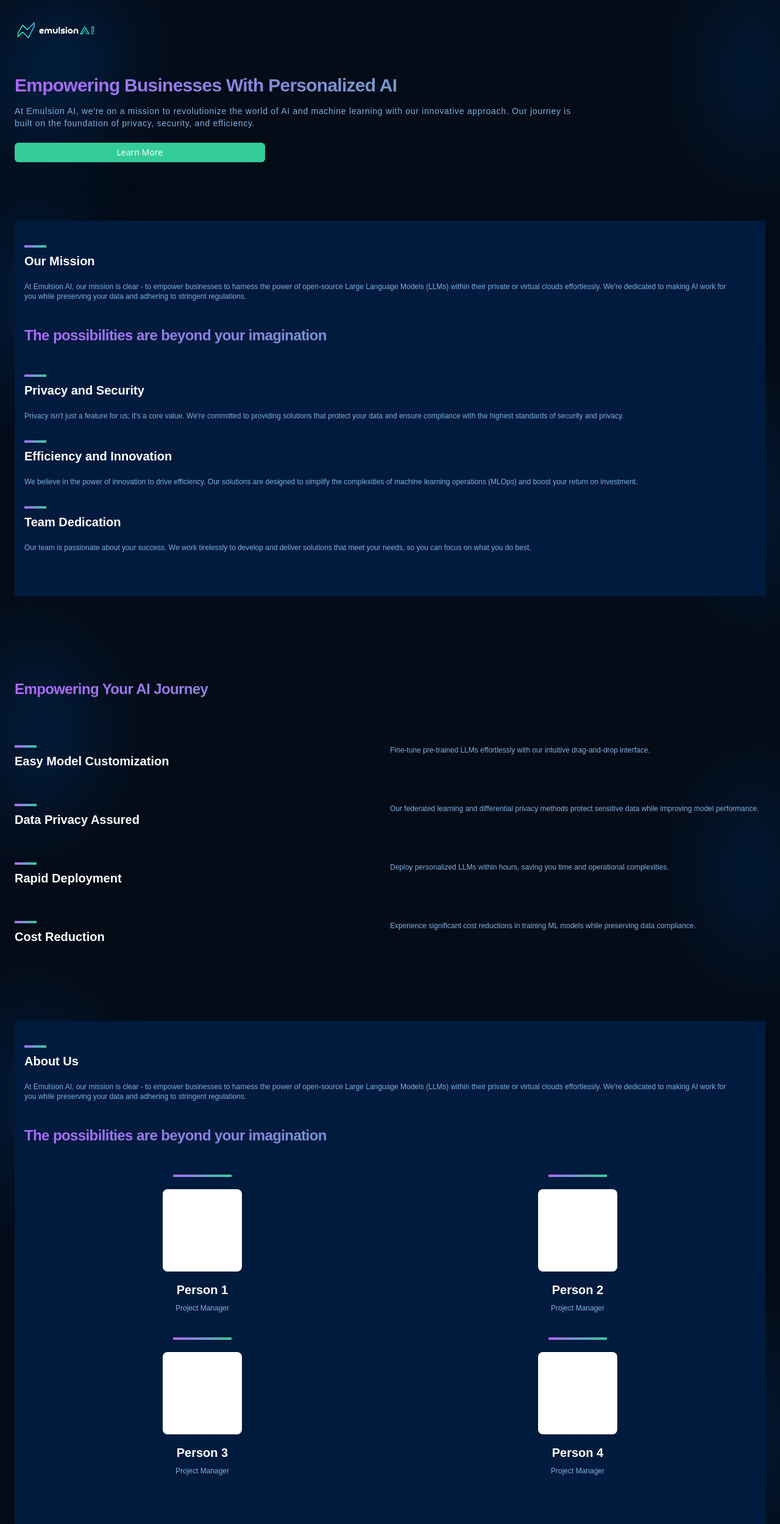
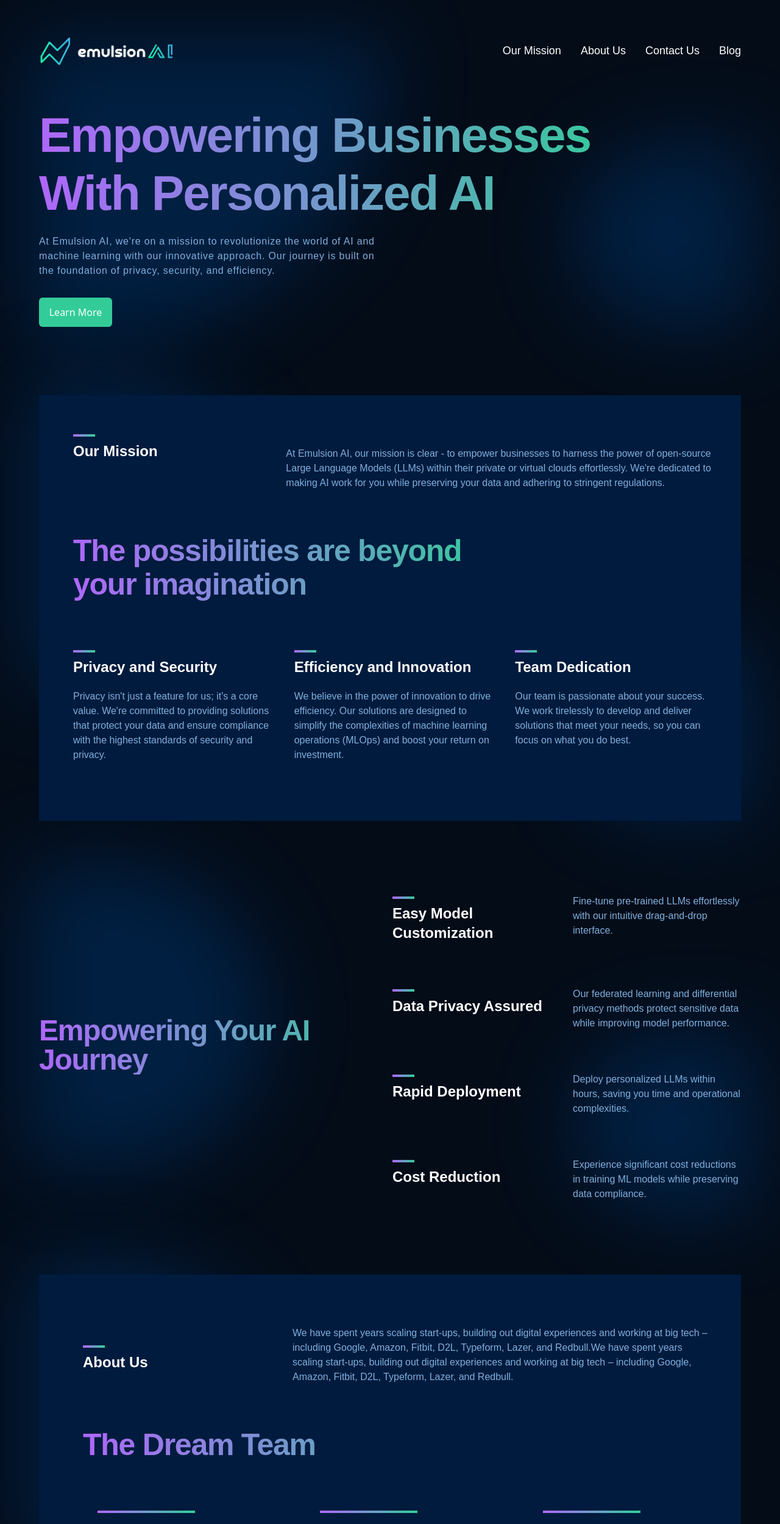
Before and after one commit to Raj-770/emulsion-ai, a Next.js app: page / in a window 1280 px wide. Shown: the top 2499 px of the page at 61% size. Built offline with nearby package versions, Linux system fonts and the light colour scheme.

Commit message:
Updated styles for reponsivness

```diff
--- a/app/globals.css
+++ b/app/globals.css
@@ -13,16 +13,17 @@
 .nav {
     @apply flex flex-row justify-between items-center
 }
-.nav-title {
-    @apply font-manrope font-semibold text-white text-2xl
+
+.nav-logo {
+    @apply my-[-10px] ml-[-20px] w-[200px] sm:w-[350px] sm:ml-[-40px]
 }
 
-.nav-logo {
-    @apply my-[-10px] ml-[-20px]
+.nav-links{
+    @apply hidden md:flex flex-row gap-8 text-lg font-manrope text-white
 }
 
 .nav-menu-icon {
-    @apply sm:hidden flex flex-1 justify-end items-center
+    @apply md:hidden flex flex-1 justify-end items-center
 }
 
 .nav-menu {
@@ -33,45 +34,57 @@
     @apply list-none text-white flex justify-end items-start flex-col gap-4
 }
 
+
+
 /* Hero */
 
 .hero {
-    @apply grid grid-rows-3 mt-12 items-center gap-2 relative
+    @apply grid sm:grid-cols-1 mt-12 items-center gap-2 sm:gap-5 relative
 }
 
 .hero-heading{
-    @apply font-manrope font-bold text-3xl tracking-tight
+    @apply font-manrope font-bold text-3xl sm:text-[80px] sm:leading-[95px] tracking-tight col-span-2 sm:w-10/12
 }
 
 .hero-text{
-    @apply font-manrope text-[#81AFDD] text-sm tracking-wider w-9/12
+    @apply font-manrope text-[#81AFDD] text-xs sm:text-base tracking-wider w-9/12 sm:w-3/4 md:w-2/4 row-start-2
 }
 
 .hero-btn {
-    @apply bg-[#33CC99] text-white text-sm w-2/6 h-8 rounded-md mt-3
+    @apply bg-[#33CC99] text-white text-sm w-2/6 sm:w-[120px] sm:h-12 sm:text-base h-8 rounded-md mt-3 row-start-3
+}
+
+/* Our Mission */
+
+.om-heading {
+    @apply  font-manrope font-semibold text-2xl md:text-[50px] md:leading-[55px] sm:text-4xl mb-12 mt-10 sm:mb-20 tracking-tight md:w-[700px]
 }
 
 /* Features */
 
+.features-heading {
+    @apply font-manrope font-semibold text-2xl mb-12 mt-10 tracking-tight sm:text-3xl md:text-5xl
+}
+
 .features-text {
-    @apply font-manrope font-light text-[#81AFDD] text-[12px] leading-[24px]
+    @apply font-manrope font-light text-[#81AFDD] text-[12px] leading-[24px] sm:text-sm md:text-base
 }
 
 /* About Us */
 
 .au-gradient-bar {
-    @apply bg-gradient-to-r from-[#AE67FA] to-[#33CC99] h-1 w-24;
+    @apply bg-gradient-to-r from-[#AE67FA] to-[#33CC99] h-1 w-24 md:w-40;
 }
 
 
 /* Contact Us */
 
 .form-label {
-    @apply grid grid-cols-1 my-5
+    @apply grid grid-cols-1 my-5 md:grid-cols-3
 }
 
 .form-input {
-    @apply bg-[#031B34] text-white rounded-md p-2 mt-2 mb-5
+    @apply bg-[#031B34] text-white rounded-md p-2 mt-2 mb-5 md:col-span-2
 }
 
 /* Footer */
@@ -88,11 +101,11 @@
   }
 
 .heading {
-    @apply font-manrope font-semibold text-xl text-white mt-2
+    @apply font-manrope font-semibold text-xl text-white mt-2 sm:text-2xl
 }
 
 .text {
-    @apply font-manrope text-[#81AFDD] text-xs mt-5 mb-8
+    @apply font-manrope text-[#81AFDD] text-xs mt-5 mb-8 sm:text-sm md:text-base
 }
 
 html {
@@ -100,13 +113,13 @@ html {
 }
 
 .blur-top-left {
-    @apply absolute bg-[#002853] rounded-br-full blur-3xl opacity-70 w-[200px] h-[250px] z-[-10] top-0
+    @apply absolute bg-[#002853] rounded-br-full blur-3xl opacity-70 w-[200px] h-[250px] sm:w-[400px] sm:h-[500px] md:w-[600px] z-[-10] top-0
 }
 
 .blur-right {
-    @apply absolute bg-[#002853] rounded-l-full blur-3xl opacity-70 w-[100px] h-[300px] z-[-10] right-0 bottom-0
+    @apply absolute bg-[#002853] rounded-l-full blur-3xl opacity-70 w-[100px] h-[300px] sm:w-[200px] sm:h-[400px] md:w-[300px] md:h-[300px] z-[-10] right-0 bottom-0
 }
 
 .blur-left{
-    @apply absolute bg-[#002853] rounded-r-full blur-3xl opacity-70 w-[150px] h-[300px] z-[-10] top-0
+    @apply absolute bg-[#002853] rounded-r-full blur-3xl opacity-70 w-[150px] h-[300px] sm:w-[300px] sm:h-[350px] md:w-[400px] md:h-[500px] z-[-10] top-0
 }
--- a/app/layout.tsx
+++ b/app/layout.tsx
@@ -16,7 +16,7 @@ export default function RootLayout({
   return (
     <html lang="en">
       <body className="bg-[#040C18]">
-        <section className="mx-6 my-7">
+        <section className="mx-6 my-7 sm:mx-16 sm:my-10">
           <Navbar />
 
           {children}
--- a/components/AboutUs.tsx
+++ b/components/AboutUs.tsx
@@ -4,31 +4,34 @@ const AboutUs = () => {
   return (
     <div id="about-us" className="relative bg-[#001B3D] mt-24">
       <div className="blur-left ml-[-24px] mt-[-24px]" />
-      <div className="gird gird-cols-1 py-10">
+      <div className="gird gird-cols-1 py-10 md:py-16 md:pl-14">
         <div className="pl-4 pr-12">
-          <div className="gradient-bar" />
-          <h1 className="heading">About Us</h1>
-          <p className="text">
-            At Emulsion AI, our mission is clear - to empower businesses to
-            harness the power of open-source Large Language Models (LLMs) within
-            their private or virtual clouds effortlessly. We're dedicated to
-            making AI work for you while preserving your data and adhering to
-            stringent regulations.
-          </p>
-          <h1 className="gradient-text font-manrope font-semibold text-2xl mb-12 mt-10 tracking-tight">
-            The possibilities are beyond your imagination
-          </h1>
+          <div className="sm:grid sm:grid-cols-3 items-center">
+            <div className="col-span-1">
+              <div className="gradient-bar" />
+              <h1 className="heading">About Us</h1>
+            </div>
+            <p className="text col-span-2">
+              We have spent years scaling start-ups, building out digital
+              experiences and working at big tech – including Google, Amazon,
+              Fitbit, D2L, Typeform, Lazer, and Redbull.We have spent years
+              scaling start-ups, building out digital experiences and working at
+              big tech – including Google, Amazon, Fitbit, D2L, Typeform, Lazer,
+              and Redbull.
+            </p>
+          </div>
+          <h1 className="gradient-text om-heading">The Dream Team</h1>
         </div>
-        <div className="grid grid-cols-2">
+        <div className="grid grid-cols-2 sm:grid-cols-3">
           {dreamTeam.map((data, index) => (
             <div
               key={index}
-              className="flex flex-col items-center justify-center col-span-1"
+              className="flex flex-col items-center justify-center md:justify-normal md:items-start col-span-1"
             >
-              <div className="au-gradient-bar" />
-              <div className="w-[130px] h-[135px] bg-white rounded-lg mt-5 mb-2"></div>
-              <h1 className="heading">{data.name}</h1>
-              <p className="font-manrope text-[#81AFDD] text-xs mt-2 mb-10">
+              <div className="au-gradient-bar md:ml-[40px]" />
+              <div className="w-[130px] h-[135px] md:w-[250px] md:h-[255px] sm:w-[170px] sm:h-[175px] bg-white rounded-lg mt-5 mb-2"></div>
+              <h1 className="heading md:ml-[10px]">{data.name}</h1>
+              <p className="font-manrope text-[#81AFDD] text-xs sm:text-sm md:text-base mt-2 mb-10 md:ml-[10px]">
                 {data.role}
               </p>
             </div>
--- a/components/Features.tsx
+++ b/components/Features.tsx
@@ -2,22 +2,23 @@ import { featuresData } from "@/constants";
 
 const Features = () => {
   return (
-    <div className="relative grid grid-cols-2 items-start mt-24">
+    <div className="relative grid items-start mt-24 md:grid-cols-2 md:items-center md:gap-2">
       <div className="blur-left ml-[-24px] mt-[-24px]" />
 
-      <h1 className="col-span-2 gradient-text font-manrope font-semibold text-2xl mb-12 mt-10 tracking-tight">
+      <h1 className="gradient-text features-heading">
         Empowering Your AI Journey
       </h1>
-
+      <div className="grid grid-cols-2 gap-5">
         {featuresData.map((data, index) => (
           <>
-          <div className="col-span-1 my-7">
+            <div className="my-7">
               <div className="gradient-bar" />
               <h1 className="heading">{data.title}</h1>
             </div>
             <p className="features-text my-6">{data.desc}</p>
           </>
         ))}
+      </div>
       <div className="blur-right mr-[-24px]" />
     </div>
   );
--- a/components/Navbar.tsx
+++ b/components/Navbar.tsx
@@ -9,7 +9,7 @@ import close from "@/public/close.svg";
 import logo from "@/public/logo.png";
 
 const Navbar = () => {
-  const navLinks = ["Our Mission", "About Us", "Contact Us"];
+  const navLinks = ["Our Mission", "About Us", "Contact Us", "Blog"];
 
   const [toggle, setToggle] = useState(false);
 
@@ -17,21 +17,24 @@ const Navbar = () => {
     <nav className="nav">
       {/* Logo */}
       <Link href={"/"}>
-        {/* <h1 className="nav-title">Emulsion AI</h1> */}
-        <Image
-          src={logo}
-          alt=""
-          width={200}
-          height={32}
-          objectFit="contain"
-          className="nav-logo"
-        />
+        <Image src={logo} alt="" objectFit="contain" className="nav-logo" />
       </Link>
 
       {/* Links for large devices */}
 
+      <div className="nav-links">
+        {navLinks.map((link) => (
+          <a
+            className="hover:underline"
+            href={`#${link.replace(" ", "-").toLowerCase()}`}
+          >
+            {link}
+          </a>
+        ))}
+      </div>
+
       {/* Menu for small devices */}
-      <div className="nav-menu-icon">
+      <div className="nav-menu-icon z-10">
         <Image
           src={toggle ? close : menu}
           alt="menu"
--- a/components/OurMission.tsx
+++ b/components/OurMission.tsx
@@ -2,30 +2,36 @@ import { missionData } from "@/constants";
 
 const OurMission = () => {
   return (
-    <div id="our-mission" className="bg-[#001B3D] mt-24 relative">
+    <div id="our-mission" className="bg-[#001B3D] mt-28 relative">
       <div className="blur-left ml-[-24px] mt-[-24px]" />
 
-      <div className=" gird gird-cols-1 py-10 pl-4 pr-12">
+      <div className=" grid grid-cols-1 py-10 pl-4 sm:py-16 sm:pl-14 pr-12">
+        <div className="sm:grid sm:grid-cols-3">
+          <div className="col-span-1">
             <div className="gradient-bar" />
             <h1 className="heading">Our Mission</h1>
-        <p className="text">
+          </div>
+          <p className="text col-span-2">
             At Emulsion AI, our mission is clear - to empower businesses to
             harness the power of open-source Large Language Models (LLMs) within
             their private or virtual clouds effortlessly. We're dedicated to
             making AI work for you while preserving your data and adhering to
             stringent regulations.
           </p>
-        <h1 className="gradient-text font-manrope font-semibold text-2xl mb-12 mt-10 tracking-tight">
+        </div>
+        <h1 className="gradient-text om-heading">
           The possibilities are beyond your imagination
         </h1>
 
+        <div className="sm:grid sm:grid-cols-3 md:gap-10 sm:gap-5">
           {missionData.map((data, index) => (
-          <>
+            <div className="col-span-1">
               <div className="gradient-bar" />
               <h1 className="heading">{data.title}</h1>
               <p className="text">{data.desc}</p>
-          </>
+            </div>
           ))}
+        </div>
       </div>
       <div className="blur-right mr-[-24px]" />
     </div>
--- a/constants/index.ts
+++ b/constants/index.ts
@@ -45,10 +45,6 @@ export const dreamTeam = [
     name: "Person 3",
     role: "Project Manager",
   },
-  {
-    name: "Person 4",
-    role: "Project Manager",
-  },
 ];
 
 export const footerLinks = [
--- a/tailwind.config.ts
+++ b/tailwind.config.ts
@@ -11,6 +11,22 @@ const config: Config = {
       fontFamily: {
         manrope: ["Manrope", "sans-serif"],
       },
+      screens: {
+        sm: "640px",
+        // => @media (min-width: 640px) { ... }
+
+        md: "822px",
+        // => @media (min-width: 768px) { ... }
+
+        lg: "1024px",
+        // => @media (min-width: 1024px) { ... }
+
+        xl: "1280px",
+        // => @media (min-width: 1280px) { ... }
+
+        "2xl": "1536px",
+        // => @media (min-width: 1536px) { ... }
+      },
     },
   },
   plugins: [],
```
Also changed, not shown: components/ContactUs.tsx (+9 -3 lines), components/Footer.tsx (+8 -13 lines). Lines whose indentation alone changed are shown as unchanged.
